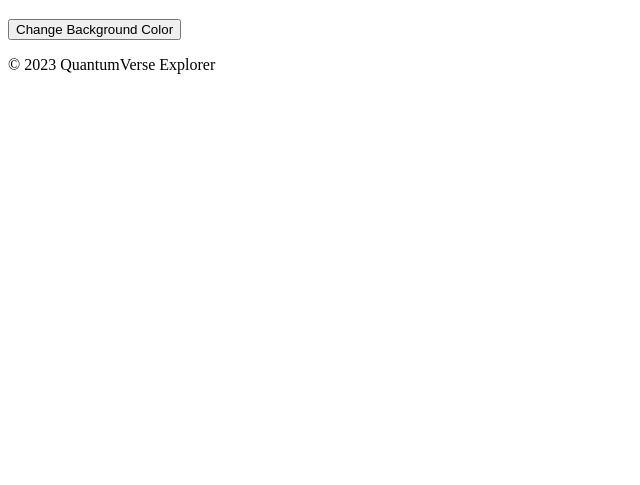
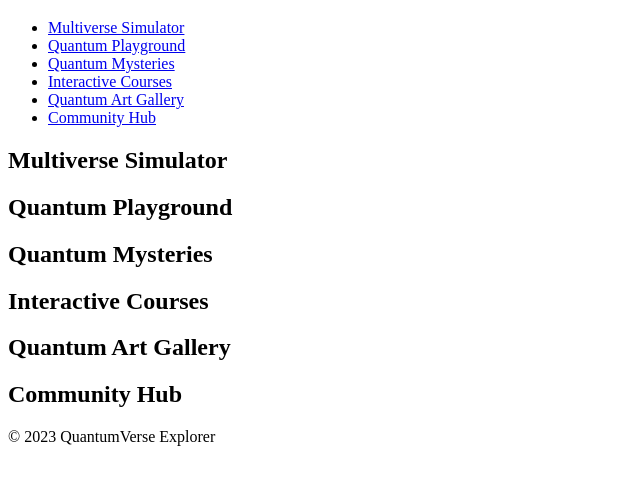
Before and after one commit to Nnooaahhh/QuantumVerseExplorer, a plain HTML site: page index.html in a window 1280 px wide. Shown: the part 61-546 px from the top of the page, without its empty margins (0-640 px from the left). Drawn offline with Linux system fonts and the light colour scheme.

Commit message:
Update index.html

```diff
--- a/index.html
+++ b/index.html
@@ -8,11 +8,40 @@
         <h1>Welcome to QuantumVerse Explorer</h1>
     </header>
     <nav>
-        <!-- ... (navigation links can be added here) ... -->
+        <ul>
+            <li><a href="#multiverse">Multiverse Simulator</a></li>
+            <li><a href="#quantum-playground">Quantum Playground</a></li>
+            <li><a href="#quantum-mysteries">Quantum Mysteries</a></li>
+            <li><a href="#courses">Interactive Courses</a></li>
+            <li><a href="#art-gallery">Quantum Art Gallery</a></li>
+            <li><a href="#community">Community Hub</a></li>
+        </ul>
     </nav>
     <main>
-        <!-- ... (content goes here) ... -->
-        <button id="changeColorButton">Change Background Color</button>
+        <section id="multiverse">
+            <h2>Multiverse Simulator</h2>
+            <!-- Add the Multiverse Simulator content here -->
+        </section>
+        <section id="quantum-playground">
+            <h2>Quantum Playground</h2>
+            <!-- Add the Quantum Playground content here -->
+        </section>
+        <section id="quantum-mysteries">
+            <h2>Quantum Mysteries</h2>
+            <!-- Add the Quantum Mysteries content here -->
+        </section>
+        <section id="courses">
+            <h2>Interactive Courses</h2>
+            <!-- Add the Interactive Courses content here -->
+        </section>
+        <section id="art-gallery">
+            <h2>Quantum Art Gallery</h2>
+            <!-- Add the Quantum Art Gallery content here -->
+        </section>
+        <section id="community">
+            <h2>Community Hub</h2>
+            <!-- Add the Community Hub content here -->
+        </section>
     </main>
     <footer>
         <p>&copy; 2023 QuantumVerse Explorer</p>
```
